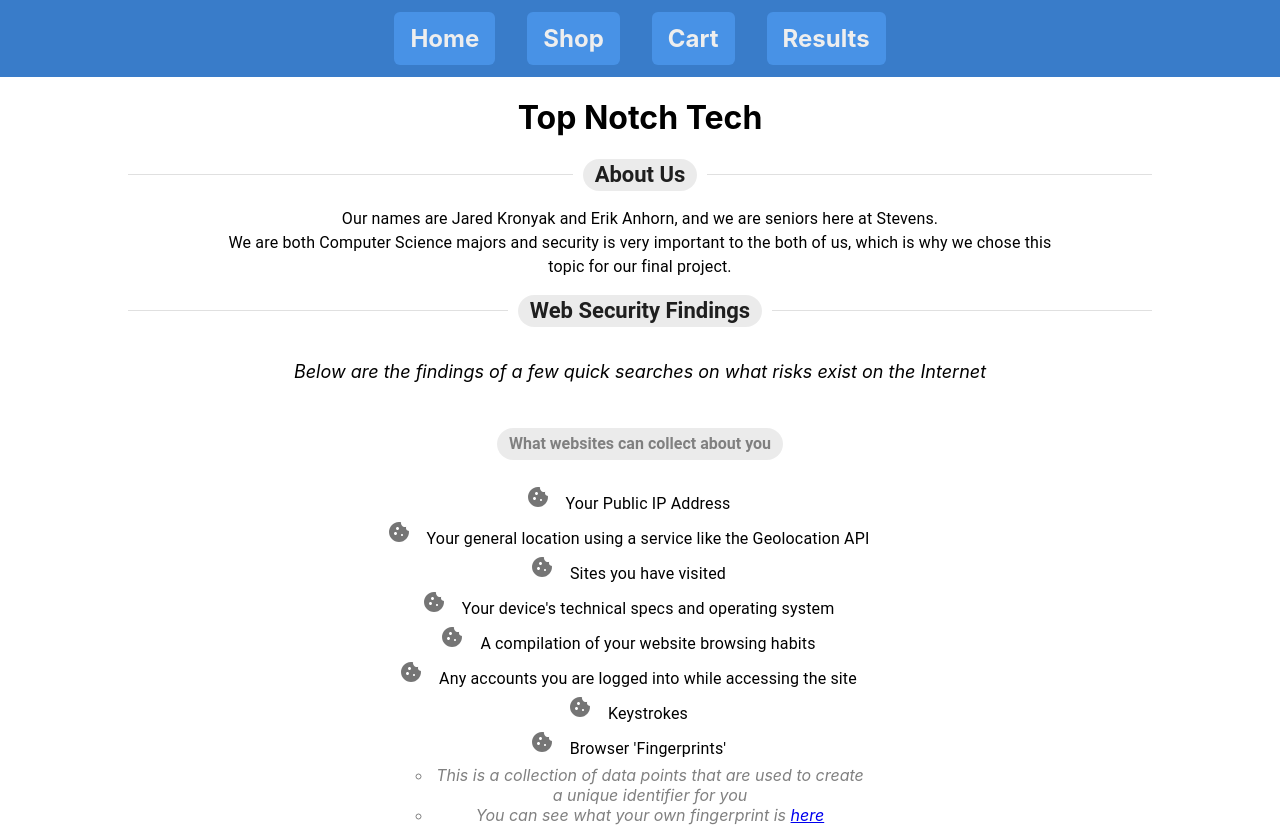
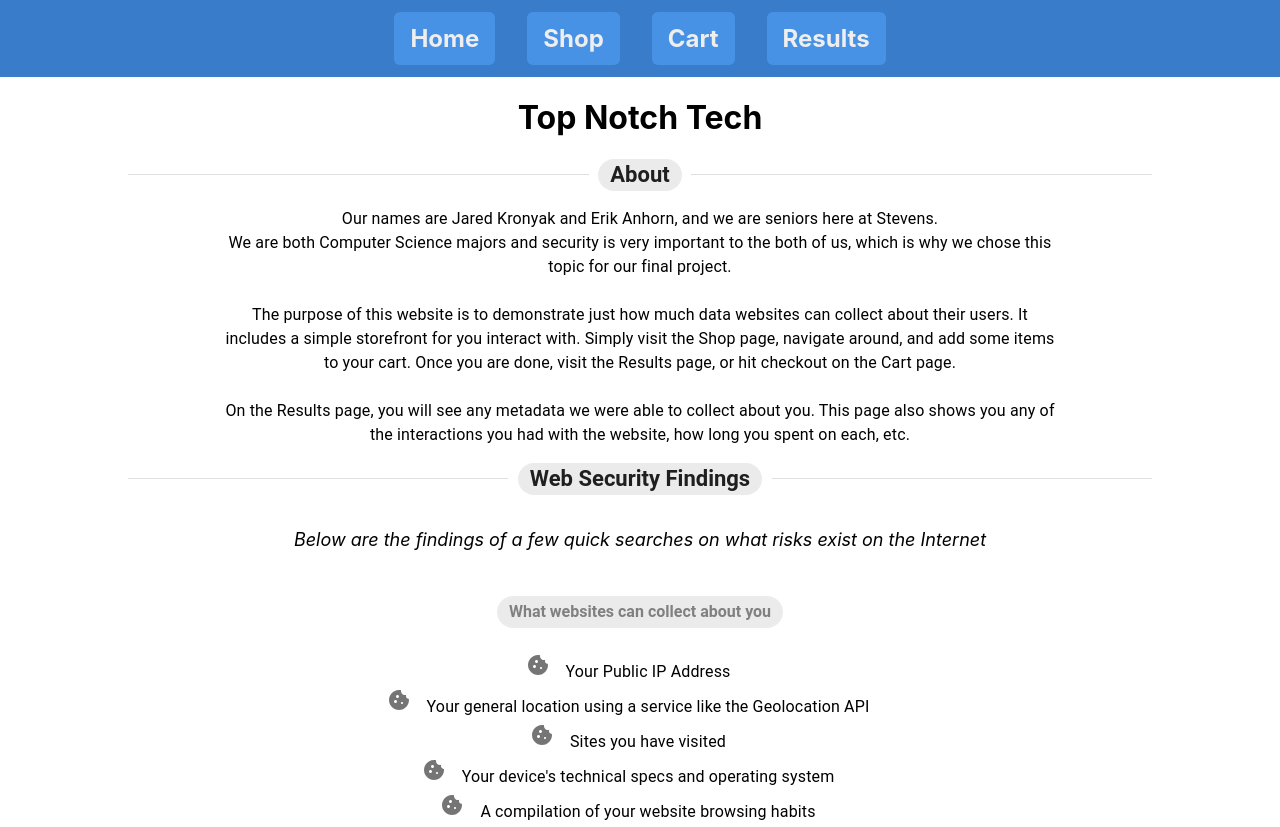
Before and after one commit to jkronyak/hss-371-final, a React (Create React App) app in the folder app/: page / in a window 1280 px wide. Shown: the top 827 px of the page. Built offline with nearby package versions, Linux system fonts and the light colour scheme.

Commit message:
home page info

```diff
--- a/app/src/components/Home.js
+++ b/app/src/components/Home.js
@@ -31,7 +31,7 @@ const Home = () => {
     return(
         <div className='home-div'>
             <Divider variant='middle' sx={{m: 2, maxWidth: '80%', marginLeft: 'auto', marginRight: 'auto'}}>
-                <Chip label='About Us' sx={{fontWeight: 700, fontSize: '22px'}}/>
+                <Chip label='About' sx={{fontWeight: 700, fontSize: '22px'}}/>
             </Divider>
             <Typography sx={{maxWidth: '65%', marginLeft: 'auto', marginRight: 'auto'}}>
                 Our names are Jared Kronyak and Erik Anhorn, and we are seniors here at Stevens.
@@ -39,6 +39,16 @@ const Home = () => {
             <Typography sx={{maxWidth: '65%', marginLeft: 'auto', marginRight: 'auto'}}>
                 We are both Computer Science majors and security is very important to the both of us, which is why we
                 chose this topic for our final project.
+            </Typography>
+			<Typography sx={{maxWidth: '65%', marginLeft: 'auto', marginRight: 'auto'}}>
+				<br></br>
+				The purpose of this website is to demonstrate just how much data websites can collect about their users.
+				It includes a simple storefront for you interact with. Simply visit the Shop page, navigate around, and add some items to your cart.
+				Once you are done, visit the Results page, or hit checkout on the Cart page.
+				<br></br>
+				<br></br>
+				On the Results page, you will see any metadata we were able to collect about you.
+				This page also shows you any of the interactions you had with the website, how long you spent on each, etc.
             </Typography>
             <Divider variant='middle' sx={{m: 2, maxWidth: '80%', marginLeft: 'auto', marginRight: 'auto'}}>
                 <Chip label='Web Security Findings' sx={{fontWeight: 700, fontSize: '22px'}}/>
--- a/app/src/components/Results.js
+++ b/app/src/components/Results.js
@@ -42,8 +42,6 @@ const Results = () => {
 		setDialogOpen(!dialogOpen);
 		setDialogSelection(rowParams.row.selection)
 	};
-
-
 
 	useEffect ( () => {
 		const getData = async() => {
@@ -196,7 +194,7 @@ const Results = () => {
 							<ListItemIcon className='mainlist'>
 								<Cookie/>
 							</ListItemIcon>
-							<ListItemText primary={`Your Browser is: ${operSys()}`} className='mainlist'/>
+							<ListItemText primary={`Your Operating System is: ${operSys()}`} className='mainlist'/>
 						</ListItem>
 					</List>
 
```
